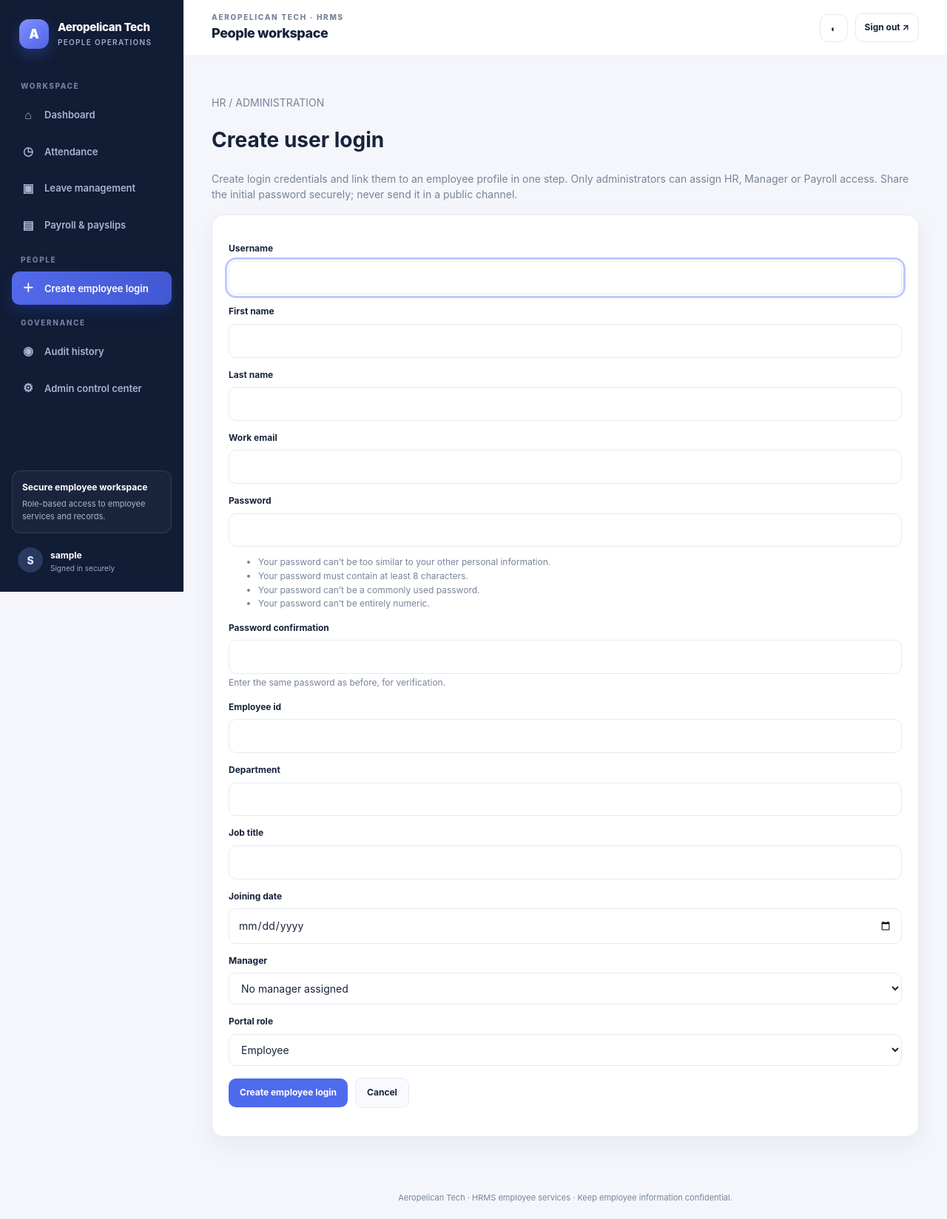
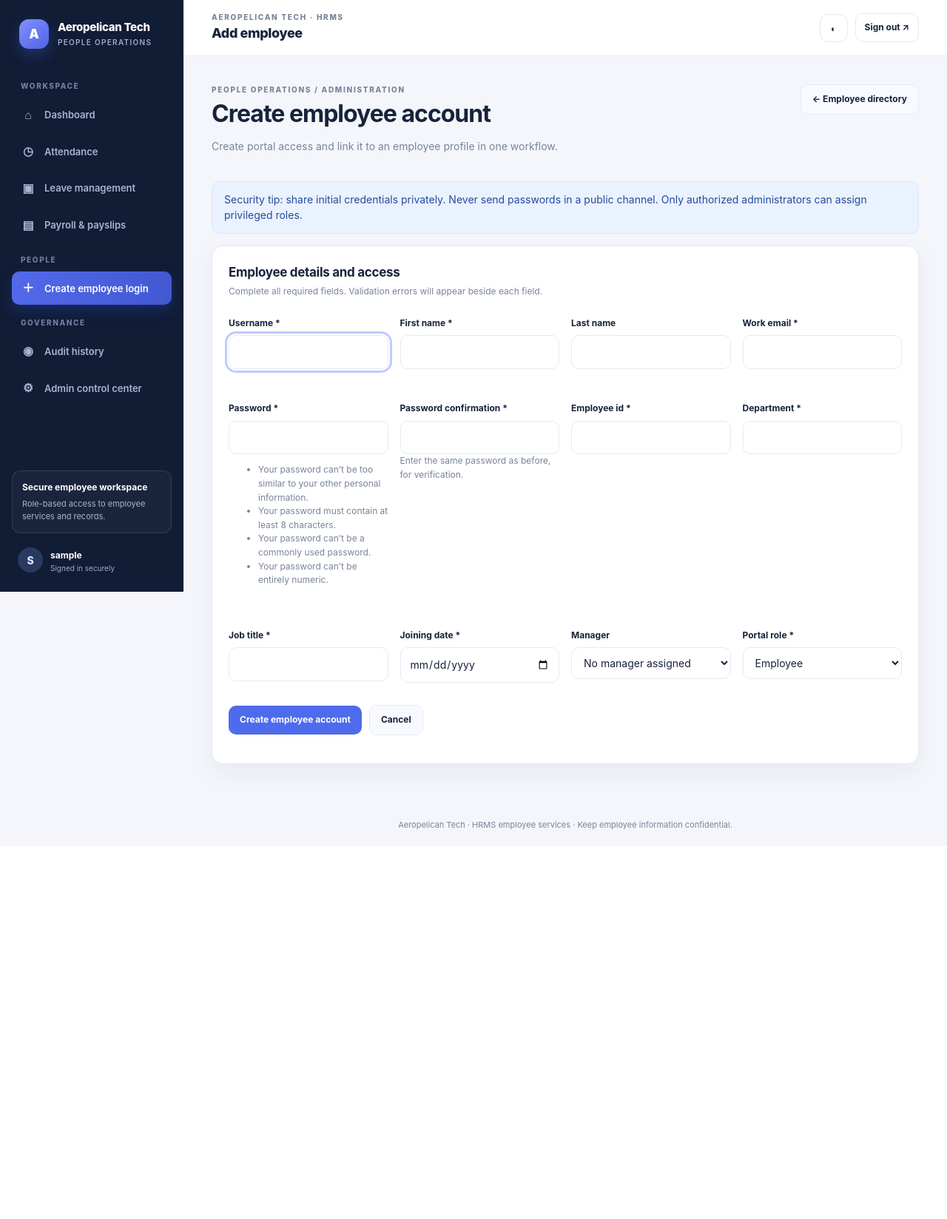
Before and after one commit to chandrasekhart1298/aeropelican, a Django app: page /employees/create/ in a window 1280 px wide. Shown: the whole page at 74% size. After the commit the page ends 1122 px from the top, so only its background shows below. Run offline with Django 5.2, Linux system fonts and the light colour scheme; the visitor is signed in with stand-in values (Sample User, id 1); data that the repository does not hold is empty.

Commit message:
Polish employee account creation form

```diff
--- a/employees/templates/employees/employee_form.html
+++ b/employees/templates/employees/employee_form.html
@@ -1,22 +1,25 @@
 {% extends "employees/base.html" %}
-{% block title %}Create employee | AeroPeople{% endblock %}
+{% block title %}Create employee | Aeropelican Tech{% endblock %}
+{% block page_title %}Add employee{% endblock %}
 {% block content %}
-<p class="muted">HR / ADMINISTRATION</p>
-<h1>Create user login</h1>
-<p class="muted">Create login credentials and link them to an employee profile in one step. Only administrators can assign HR, Manager or Payroll access. Share the initial password securely; never send it in a public channel.</p>
+<div class="page-heading"><div><div class="eyebrow">People operations / Administration</div><h1>Create employee account</h1><p class="muted">Create portal access and link it to an employee profile in one workflow.</p></div><a class="btn secondary" href="{% url 'employee_directory' %}">← Employee directory</a></div>
+<div class="notice">Security tip: share initial credentials privately. Never send passwords in a public channel. Only authorized administrators can assign privileged roles.</div>
 <section class="panel">
+  <div class="section-heading" style="margin-top:0"><div><h2>Employee details and access</h2><p class="muted">Complete all required fields. Validation errors will appear beside each field.</p></div></div>
   <form method="post">
     {% csrf_token %}
-    {% if form.non_field_errors %}<div class="notice error">{{ form.non_field_errors }}</div>{% endif %}
+    {% if form.non_field_errors %}<div class="notice error" role="alert">{{ form.non_field_errors }}</div>{% endif %}
+    <div class="detail">
     {% for field in form %}
       <div class="field">
-        <label for="{{ field.id_for_label }}">{{ field.label }}</label>
+        <label for="{{ field.id_for_label }}">{{ field.label }}{% if field.field.required %} <span aria-hidden="true">*</span>{% endif %}</label>
         {{ field }}
         {% if field.help_text %}<small class="muted">{{ field.help_text|safe }}</small>{% endif %}
-        {% if field.errors %}<div class="errorlist">{{ field.errors }}</div>{% endif %}
+        {% if field.errors %}<div class="errorlist" role="alert">{{ field.errors }}</div>{% endif %}
       </div>
     {% endfor %}
-    <div class="actions"><button type="submit">Create employee login</button><a class="btn secondary" href="{% url 'employee_directory' %}">Cancel</a></div>
+    </div>
+    <div class="actions"><button type="submit">Create employee account</button><a class="btn secondary" href="{% url 'employee_directory' %}">Cancel</a></div>
   </form>
 </section>
 {% endblock %}
```
